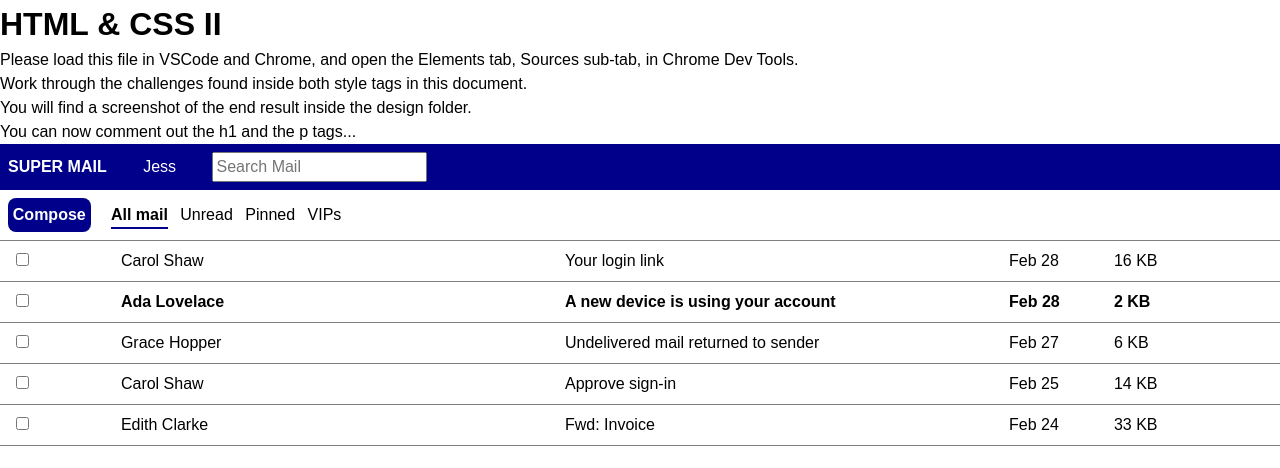
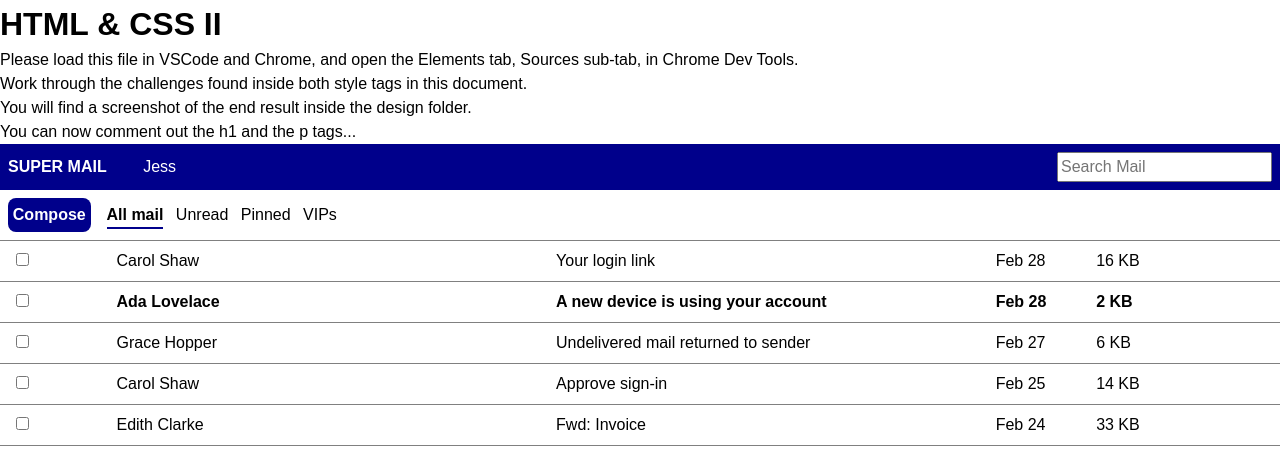
Before and after one commit to moestradamos/module-project-html-and-css-ii-moestradamos, a plain HTML site: page index.html in a window 1280 px wide. Drawn offline with Linux system fonts and the light colour scheme.

Commit message:
Added flexbox to code

```diff
--- a/index.html
+++ b/index.html
@@ -74,8 +74,10 @@
     /* 👉 Task 4- Target the divs that are directly nested underneath the id headerTop.
     Make them display as inline block, instead of block.
     This will make them render on the same line. */
-    #headerTop > div {
-      display: inline-block;
+    #headerTop {
+      display: flex;
+      align-items: baseline;
+      justify-content: space-between;
     }
 
     /* 👉 Task 5- Target the spans that are nested inside the id headerTop.
@@ -103,8 +105,10 @@
     Make them display as inline block, instead of block.
     This will cause them to render on the same line.
     You can consolidate this rule with the one on step. 4 */
-    #headerBottom > div {
-      display: inline-block;
+    #headerBottom {
+      display: flex;
+      align-items: baseline;
+     /*justify-content: space-between;*/
     }
 
     /* 👉 Task 9- Target the "Compose" button, although note it's a div instead an actual button.
@@ -144,8 +148,8 @@
     /* 👉 Task 12- Target all divs directly nested inside elements with a class of email,
     and make them display as inline-block elements.
     This will make each email render all its details in the same line*/
-    .email > div {
-      display: inline-block;
+    .email{
+      display: flex;
     }
 
     /* 👉 Task 13- Target the elements with a class of email.
```
